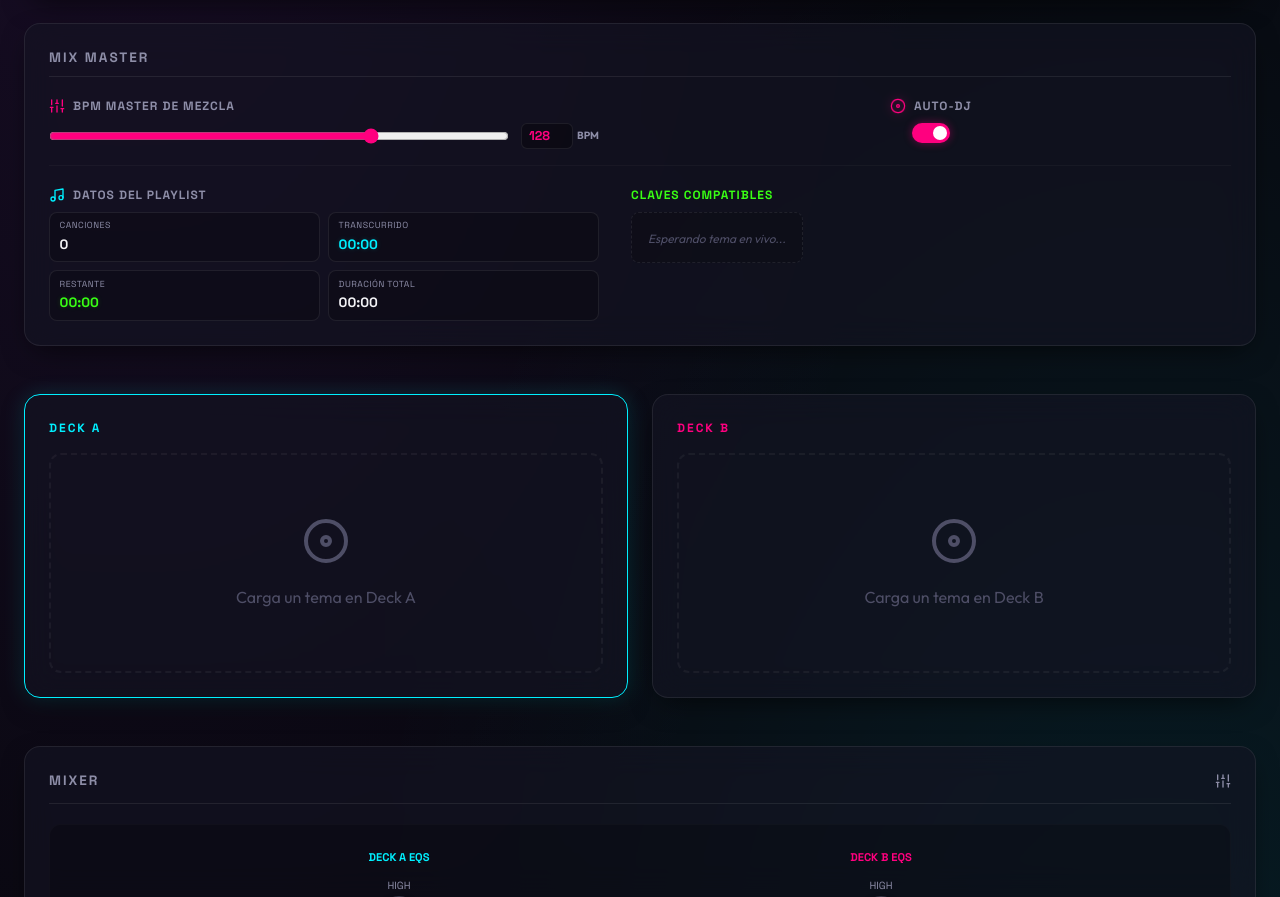
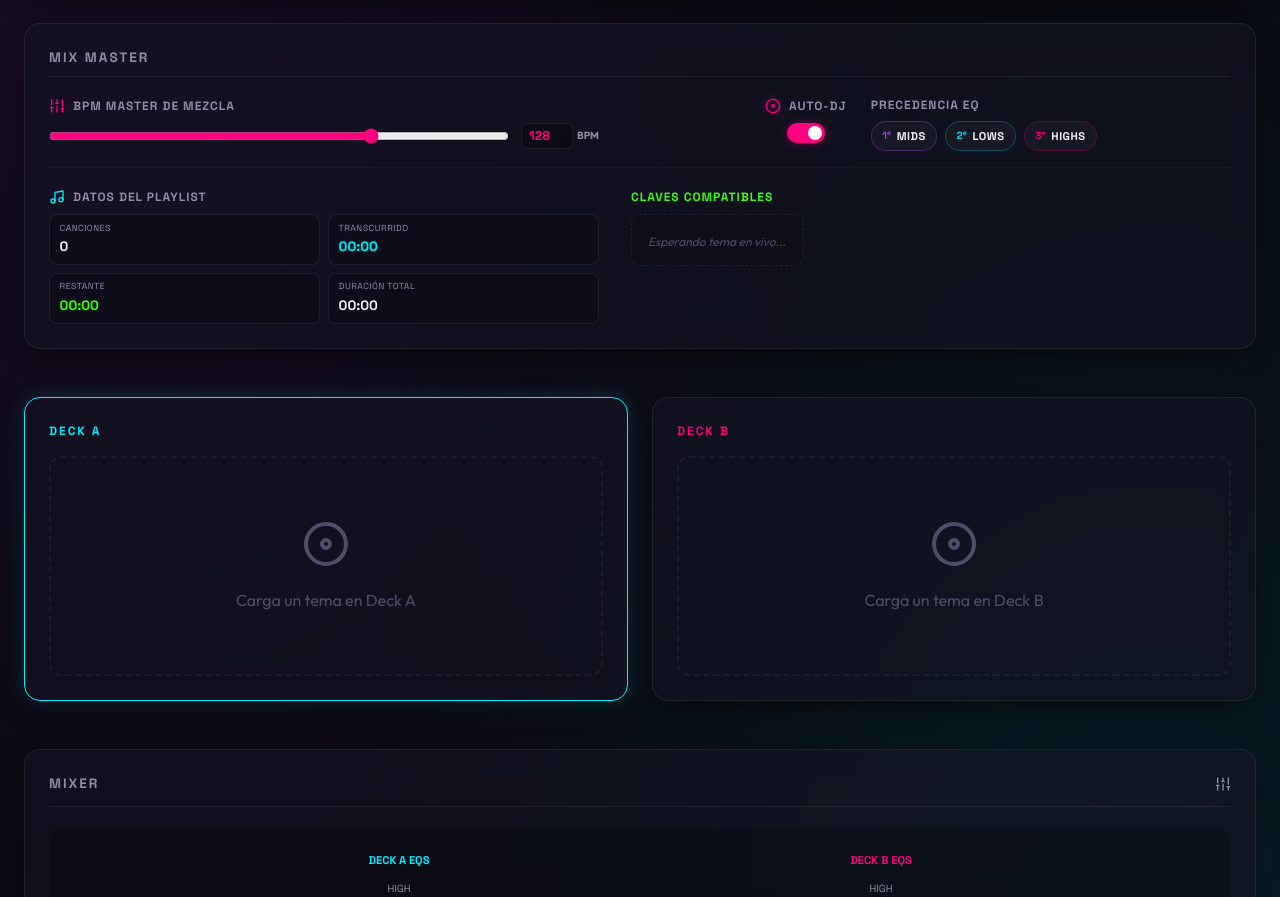
Before and after one commit to hector-horta/AuraMix, a React (Vite) app: page / in a window 1280 px wide. Shown: the part 836-1733 px from the top of the page. Built offline with nearby package versions, Linux system fonts and the light colour scheme.

Commit message:
feat: add draggable EQ band ordering component and integrate into audio engine

```diff
--- a/src/App.jsx
+++ b/src/App.jsx
@@ -44,6 +44,8 @@ export default function App() {
     changeMasterBpm,
     setAutoDj,
     autoDj,
+    eqOrder,
+    setEqOrder,
     sessionElapsedTime,
     activeDeckId,
     setActiveDeckId,
@@ -227,6 +229,8 @@ export default function App() {
             library={library}
             autoDj={autoDj}
             onAutoDjToggle={(e) => setAutoDj(e.target.checked)}
+            eqOrder={eqOrder}
+            onEqOrderChange={setEqOrder}
             sessionElapsedTime={sessionElapsedTime}
             activeTrack={activeTrack}
           />
--- a/src/components/Deck.jsx
+++ b/src/components/Deck.jsx
@@ -19,8 +19,10 @@ export default function Deck({
   const playedColor = isCyan ? '#00f0ff' : '#ff007f';
   const unplayedColor = isCyan ? '#17496e' : '#6d1844';
 
+  const playingClass = deck.isPlaying ? `deck-playing-${accentColor}` : '';
+
   return (
-    <section className={`panel deck deck-${deckId.toLowerCase()} ${isActive ? `panel-active-${accentColor}` : ''}`}>
+    <section className={`panel deck deck-${deckId.toLowerCase()} ${isActive ? `panel-active-${accentColor}` : ''} ${playingClass}`}>
       <div className="deck-header">
         <span className="deck-label">Deck {deckId}</span>
         {deck.track && (
--- /dev/null
+++ b/src/components/EqOrderPills.css
@@ -0,0 +1,132 @@
+.eq-order-container {
+  display: flex;
+  flex-direction: column;
+  gap: 0.5rem;
+  user-select: none;
+  transition: opacity var(--transition-normal);
+}
+
+.eq-order-label {
+  display: flex;
+  align-items: center;
+  height: 16px;
+  text-transform: uppercase;
+}
+
+.eq-order-pills-list {
+  display: flex;
+  gap: 0.5rem;
+  align-items: center;
+}
+
+/* Base Pill Styling */
+.eq-pill {
+  display: flex;
+  align-items: center;
+  gap: 0.35rem;
+  padding: 0.35rem 0.65rem;
+  border-radius: 20px;
+  background: rgba(255, 255, 255, 0.03);
+  border: 1px solid rgba(255, 255, 255, 0.1);
+  font-family: var(--font-mono);
+  font-size: 0.75rem;
+  font-weight: 700;
+  color: var(--text-main);
+  cursor: grab;
+  transition: transform 0.2s cubic-bezier(0.25, 0.8, 0.25, 1),
+              border-color var(--transition-fast),
+              box-shadow var(--transition-fast),
+              background var(--transition-fast);
+}
+
+.eq-pill:active {
+  cursor: grabbing;
+}
+
+/* Band Colors */
+.eq-pill-low {
+  border-color: rgba(0, 240, 255, 0.25);
+  box-shadow: 0 2px 6px rgba(0, 240, 255, 0.05);
+}
+.eq-pill-low .eq-pill-num {
+  color: var(--neon-cyan);
+}
+.eq-pill-low:hover {
+  background: rgba(0, 240, 255, 0.08);
+  border-color: var(--neon-cyan);
+  box-shadow: 0 0 10px rgba(0, 240, 255, 0.2);
+  transform: translateY(-1px);
+}
+
+.eq-pill-mid {
+  border-color: rgba(157, 78, 221, 0.35);
+  box-shadow: 0 2px 6px rgba(157, 78, 221, 0.05);
+}
+.eq-pill-mid .eq-pill-num {
+  color: var(--neon-purple);
+}
+.eq-pill-mid:hover {
+  background: rgba(157, 78, 221, 0.08);
+  border-color: var(--neon-purple);
+  box-shadow: 0 0 10px rgba(157, 78, 221, 0.25);
+  transform: translateY(-1px);
+}
+
+.eq-pill-high {
+  border-color: rgba(255, 0, 127, 0.25);
+  box-shadow: 0 2px 6px rgba(255, 0, 127, 0.05);
+}
+.eq-pill-high .eq-pill-num {
+  color: var(--neon-pink);
+}
+.eq-pill-high:hover {
+  background: rgba(255, 0, 127, 0.08);
+  border-color: var(--neon-pink);
+  box-shadow: 0 0 10px rgba(255, 0, 127, 0.2);
+  transform: translateY(-1px);
+}
+
+/* Number badge & text */
+.eq-pill-num {
+  font-size: 0.65rem;
+  opacity: 0.95;
+}
+
+.eq-pill-text {
+  font-size: 0.7rem;
+  letter-spacing: 0.5px;
+}
+
+/* Drag State Styling */
+.eq-pill.dragging {
+  opacity: 0.3;
+  border-style: dashed;
+  transform: scale(0.95);
+}
+
+.eq-pill.drag-over {
+  border-color: #fff;
+  background: rgba(255, 255, 255, 0.1);
+  transform: scale(1.05);
+}
+
+/* Disabled State Styling */
+.eq-order-container.disabled {
+  opacity: 0.45;
+}
+
+.eq-order-container.disabled .eq-pill {
+  cursor: not-allowed;
+  pointer-events: none;
+  background: rgba(255, 255, 255, 0.01);
+  border-color: rgba(255, 255, 255, 0.05) !important;
+  box-shadow: none !important;
+}
+
+.eq-order-container.disabled .eq-pill-num {
+  color: var(--text-muted) !important;
+}
+
+.eq-order-container.disabled .eq-pill:hover {
+  transform: none !important;
+}
--- /dev/null
+++ b/src/components/EqOrderPills.jsx
@@ -0,0 +1,75 @@
+import React, { useState } from 'react';
+import './EqOrderPills.css';
+
+export default function EqOrderPills({ eqOrder, onOrderChange, disabled }) {
+  const [draggedIndex, setDraggedIndex] = useState(null);
+  const [dragOverIndex, setDragOverIndex] = useState(null);
+
+  const handleDragStart = (e, index) => {
+    if (disabled) return;
+    setDraggedIndex(index);
+    e.dataTransfer.effectAllowed = 'move';
+    // Set text data for compatibility
+    e.dataTransfer.setData('text/plain', index.toString());
+  };
+
+  const handleDragOver = (e, index) => {
+    if (disabled) return;
+    e.preventDefault();
+    if (dragOverIndex !== index) {
+      setDragOverIndex(index);
+    }
+  };
+
+  const handleDragLeave = () => {
+    setDragOverIndex(null);
+  };
+
+  const handleDrop = (e, index) => {
+    if (disabled || draggedIndex === null) return;
+    e.preventDefault();
+    setDragOverIndex(null);
+    if (draggedIndex === index) return;
+
+    const newOrder = [...eqOrder];
+    const [draggedItem] = newOrder.splice(draggedIndex, 1);
+    newOrder.splice(index, 0, draggedItem);
+
+    onOrderChange(newOrder);
+  };
+
+  const handleDragEnd = () => {
+    setDraggedIndex(null);
+    setDragOverIndex(null);
+  };
+
+  const labels = {
+    low: 'LOWS',
+    mid: 'MIDS',
+    high: 'HIGHS'
+  };
+
+  return (
+    <div className={`eq-order-container ${disabled ? 'disabled' : ''}`}>
+      <div className="section-label eq-order-label">Precedencia EQ</div>
+      <div className="eq-order-pills-list">
+        {eqOrder.map((band, idx) => (
+          <div
+            key={band}
+            className={`eq-pill eq-pill-${band} ${draggedIndex === idx ? 'dragging' : ''} ${dragOverIndex === idx ? 'drag-over' : ''}`}
+            draggable={!disabled}
+            onDragStart={(e) => handleDragStart(e, idx)}
+            onDragOver={(e) => handleDragOver(e, idx)}
+            onDragLeave={handleDragLeave}
+            onDrop={(e) => handleDrop(e, idx)}
+            onDragEnd={handleDragEnd}
+            title={disabled ? "Activa Auto-DJ para cambiar el orden" : "Arrastra para cambiar la precedencia de la mezcla"}
+          >
+            <span className="eq-pill-num">{idx + 1}°</span>
+            <span className="eq-pill-text">{labels[band]}</span>
+          </div>
+        ))}
+      </div>
+    </div>
+  );
+}
--- a/src/components/MixMaster.css
+++ b/src/components/MixMaster.css
@@ -115,11 +115,25 @@
 /* Auto-DJ toggle container */
 .mix-master-autodj-container {
   display: flex;
+  flex-direction: row;
+  align-items: flex-start;
+  gap: 1.5rem;
+  justify-self: center;
+  height: fit-content;
+}
+
+.autodj-switch-wrapper {
+  display: flex;
   flex-direction: column;
   align-items: center;
   gap: 0.5rem;
-  justify-self: center;
-  height: fit-content;
+}
+
+@media (max-width: 480px) {
+  .mix-master-autodj-container {
+    flex-direction: column;
+    gap: 0.75rem;
+  }
 }
 
 .autodj-header-group {
--- a/src/components/MixMaster.jsx
+++ b/src/components/MixMaster.jsx
@@ -1,6 +1,7 @@
 import React from 'react'
 import { Sliders, Music, Clock, Disc } from 'lucide-react'
 import { formatTime } from '../utils/formatTime'
+import EqOrderPills from './EqOrderPills'
 import './MixMaster.css'
 
 export default function MixMaster({
@@ -9,6 +10,8 @@ export default function MixMaster({
   library,
   autoDj,
   onAutoDjToggle,
+  eqOrder,
+  onEqOrderChange,
   sessionElapsedTime,
   activeTrack
 }) {
@@ -84,6 +87,7 @@ export default function MixMaster({
 
         {/* Auto-DJ Control */}
         <div className="mix-master-autodj-container">
+          <div className="autodj-switch-wrapper">
             <div className="autodj-header-group">
               <Disc className={`mix-master-icon ${autoDj ? 'autodj-icon-spinning' : ''}`} size={16} />
               <span className="section-label">AUTO-DJ</span>
@@ -96,6 +100,12 @@ export default function MixMaster({
               />
               <span className="slider-toggle"></span>
             </label>
+          </div>
+          <EqOrderPills
+            eqOrder={eqOrder}
+            onOrderChange={onEqOrderChange}
+            disabled={!autoDj}
+          />
         </div>
       </div>
 
--- a/src/hooks/useAudioEngine.js
+++ b/src/hooks/useAudioEngine.js
@@ -30,6 +30,7 @@ export function useAudioEngine({ library, addLog }) {
 
 
   const [autoDj, setAutoDj] = useState(true);
+  const [eqOrder, setEqOrder] = useState(['mid', 'low', 'high']);
   const [activeDeckId, setActiveDeckId] = useState('A'); // 'A' or 'B'
   const [masterBpm, setMasterBpm] = useState(128); // Default to 128 BPM
   const [transitionState, setTransitionState] = useState({
@@ -336,67 +337,70 @@ export function useAudioEngine({ library, addLog }) {
       setDeckB(prev => ({ ...prev, volume: 1.0 }));
     }
 
-    // Phase 1: Mids Swap
-    nodesFrom.midPeaking.gain.setValueAtTime(fromDeckId === 'A' ? deckA.eq.mid : deckB.eq.mid, t0);
-    nodesFrom.midPeaking.gain.linearRampToValueAtTime(-40, t1);
-    nodesTo.midPeaking.gain.setValueAtTime(-40, t0);
-    nodesTo.midPeaking.gain.linearRampToValueAtTime(0, t1);
+    const times = [t0, t1, t2, t3];
+    const BAND_NODES = {
+      low: 'lowShelf',
+      mid: 'midPeaking',
+      high: 'highShelf'
+    };
 
-    nodesTo.lowShelf.gain.setValueAtTime(-40, t0);
-    nodesTo.lowShelf.gain.setValueAtTime(-40, t1);
-    nodesTo.highShelf.gain.setValueAtTime(-40, t0);
-    nodesTo.highShelf.gain.setValueAtTime(-40, t1);
+    // Schedule EQs dynamically for each of the 3 phases
+    for (let p = 0; p < 3; p++) {
+      const startTimePhase = times[p];
+      const endTimePhase = times[p + 1];
 
-    nodesFrom.lowShelf.gain.setValueAtTime(fromDeckId === 'A' ? deckA.eq.low : deckB.eq.low, t0);
-    nodesFrom.lowShelf.gain.setValueAtTime(fromDeckId === 'A' ? deckA.eq.low : deckB.eq.low, t1);
-    nodesFrom.highShelf.gain.setValueAtTime(fromDeckId === 'A' ? deckA.eq.high : deckB.eq.high, t0);
-    nodesFrom.highShelf.gain.setValueAtTime(fromDeckId === 'A' ? deckA.eq.high : deckB.eq.high, t1);
+      eqOrder.forEach((band, j) => {
+        const nodeFrom = nodesFrom[BAND_NODES[band]];
+        const nodeTo = nodesTo[BAND_NODES[band]];
+        const initialVal = fromDeckId === 'A' ? deckA.eq[band] : deckB.eq[band];
 
-    // Phase 2: Lows Swap
-    nodesFrom.lowShelf.gain.setValueAtTime(fromDeckId === 'A' ? deckA.eq.low : deckB.eq.low, t1);
-    nodesFrom.lowShelf.gain.linearRampToValueAtTime(-40, t2);
-    nodesTo.lowShelf.gain.setValueAtTime(-40, t1);
-    nodesTo.lowShelf.gain.linearRampToValueAtTime(0, t2);
+        if (j === p) {
+          // This band swaps in this phase
+          nodeFrom.gain.setValueAtTime(initialVal, startTimePhase);
+          nodeFrom.gain.linearRampToValueAtTime(-40, endTimePhase);
 
-    nodesTo.midPeaking.gain.setValueAtTime(0, t1);
-    nodesTo.midPeaking.gain.setValueAtTime(0, t2);
-    nodesTo.highShelf.gain.setValueAtTime(-40, t1);
-    nodesTo.highShelf.gain.setValueAtTime(-40, t2);
+          nodeTo.gain.setValueAtTime(-40, startTimePhase);
+          nodeTo.gain.linearRampToValueAtTime(0, endTimePhase);
+        } else if (j < p) {
+          // Already swapped, stays at swapped values
+          nodeFrom.gain.setValueAtTime(-40, startTimePhase);
+          nodeFrom.gain.setValueAtTime(-40, endTimePhase);
 
-    nodesFrom.midPeaking.gain.setValueAtTime(-40, t1);
-    nodesFrom.midPeaking.gain.setValueAtTime(-40, t2);
-    nodesFrom.highShelf.gain.setValueAtTime(fromDeckId === 'A' ? deckA.eq.high : deckB.eq.high, t1);
-    nodesFrom.highShelf.gain.setValueAtTime(fromDeckId === 'A' ? deckA.eq.high : deckB.eq.high, t2);
+          nodeTo.gain.setValueAtTime(0, startTimePhase);
+          nodeTo.gain.setValueAtTime(0, endTimePhase);
+        } else {
+          // Not yet swapped, stays at initial values
+          nodeFrom.gain.setValueAtTime(initialVal, startTimePhase);
+          nodeFrom.gain.setValueAtTime(initialVal, endTimePhase);
 
-    // Phase 3: Highs Swap
-    nodesFrom.highShelf.gain.setValueAtTime(fromDeckId === 'A' ? deckA.eq.high : deckB.eq.high, t2);
-    nodesFrom.highShelf.gain.linearRampToValueAtTime(-40, t3);
-    nodesTo.highShelf.gain.setValueAtTime(-40, t2);
-    nodesTo.highShelf.gain.linearRampToValueAtTime(0, t3);
+          nodeTo.gain.setValueAtTime(-40, startTimePhase);
+          nodeTo.gain.setValueAtTime(-40, endTimePhase);
+        }
+      });
+    }
 
-    nodesTo.midPeaking.gain.setValueAtTime(0, t2);
-    nodesTo.midPeaking.gain.setValueAtTime(0, t3);
-    nodesTo.lowShelf.gain.setValueAtTime(0, t2);
-    nodesTo.lowShelf.gain.setValueAtTime(0, t3);
-
-    nodesFrom.midPeaking.gain.setValueAtTime(-40, t2);
-    nodesFrom.midPeaking.gain.setValueAtTime(-40, t3);
-    nodesFrom.lowShelf.gain.setValueAtTime(-40, t2);
-    nodesFrom.lowShelf.gain.setValueAtTime(-40, t3);
+    const bandDetails = {
+      mid: { phase: 'mids', msg: "Mezclando frecuencias medias (Voces/Melodías)..." },
+      low: { phase: 'lows', msg: "Intercambiando frecuencias bajas (Bassline Swap)..." },
+      high: { phase: 'highs', msg: "Mezclando frecuencias altas (Hats/Groove)..." }
+    };
 
     setTimeout(() => {
-      setTransitionState(prev => ({ ...prev, phase: 'mids', progress: 15 }));
-      addLog("Transición [1/3]: Mezclando frecuencias medias (Voces/Melodías)...");
+      const b = eqOrder[0];
+      setTransitionState(prev => ({ ...prev, phase: bandDetails[b].phase, progress: 15 }));
+      addLog(`Transición [1/3]: ${bandDetails[b].msg}`);
     }, delay * 1000);
 
     setTimeout(() => {
-      setTransitionState(prev => ({ ...prev, phase: 'lows', progress: 50 }));
-      addLog("Transición [2/3]: Intercambiando frecuencias bajas (Bassline Swap)...");
+      const b = eqOrder[1];
+      setTransitionState(prev => ({ ...prev, phase: bandDetails[b].phase, progress: 50 }));
+      addLog(`Transición [2/3]: ${bandDetails[b].msg}`);
     }, (delay + phaseDuration) * 1000);
 
     setTimeout(() => {
-      setTransitionState(prev => ({ ...prev, phase: 'highs', progress: 85 }));
-      addLog("Transición [3/3]: Mezclando frecuencias altas (Hats/Groove)...");
+      const b = eqOrder[2];
+      setTransitionState(prev => ({ ...prev, phase: bandDetails[b].phase, progress: 85 }));
+      addLog(`Transición [3/3]: ${bandDetails[b].msg}`);
     }, (delay + 2 * phaseDuration) * 1000);
 
     setTimeout(() => {
@@ -751,6 +755,8 @@ export function useAudioEngine({ library, addLog }) {
     changeMasterBpm,
     setAutoDj,
     autoDj,
+    eqOrder,
+    setEqOrder,
     sessionElapsedTime,
     activeDeckId,
     setActiveDeckId,
```
Also changed, not shown: src/components/Deck.css (+31 -0 lines). Lines whose indentation alone changed are shown as unchanged.
